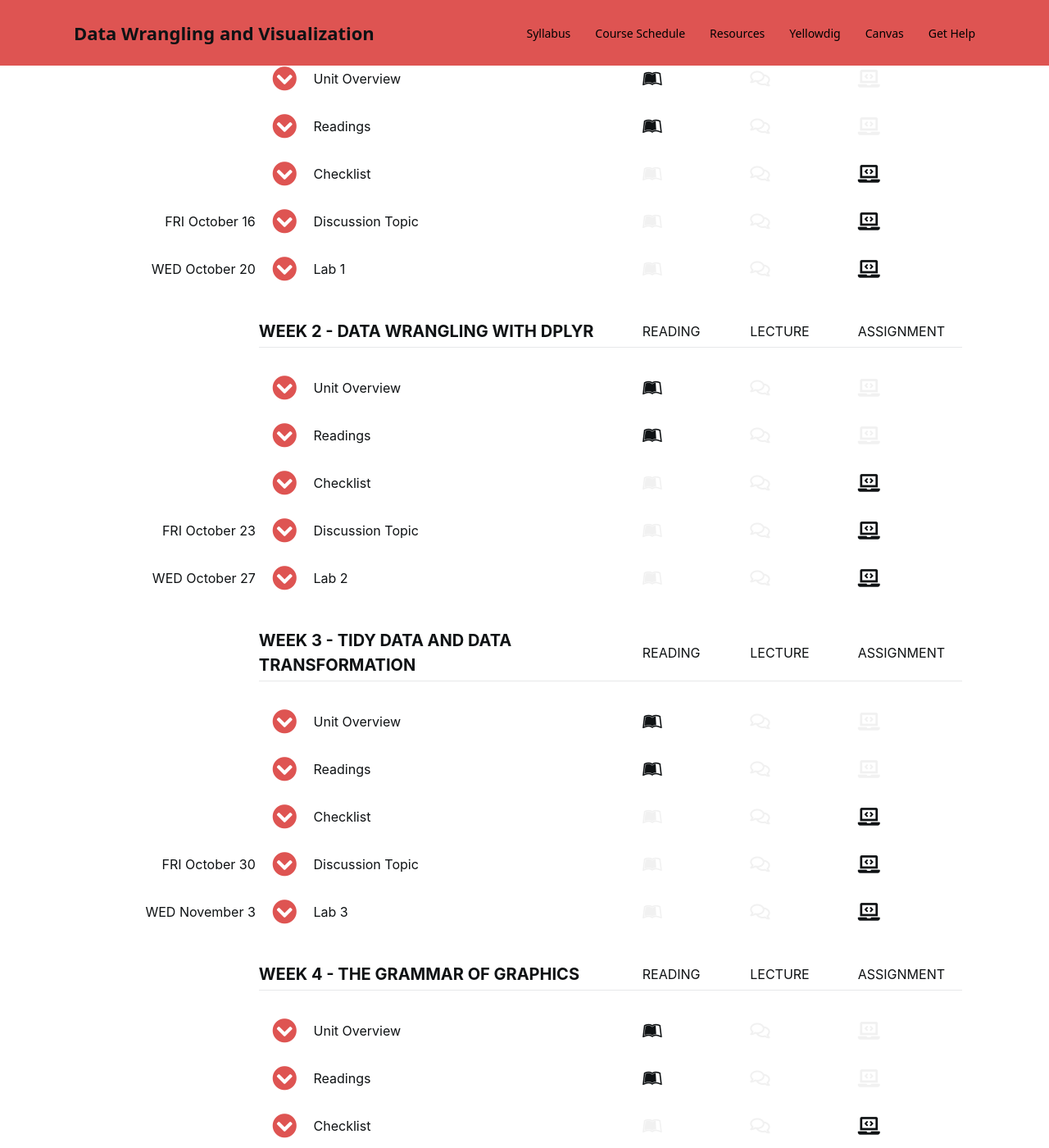
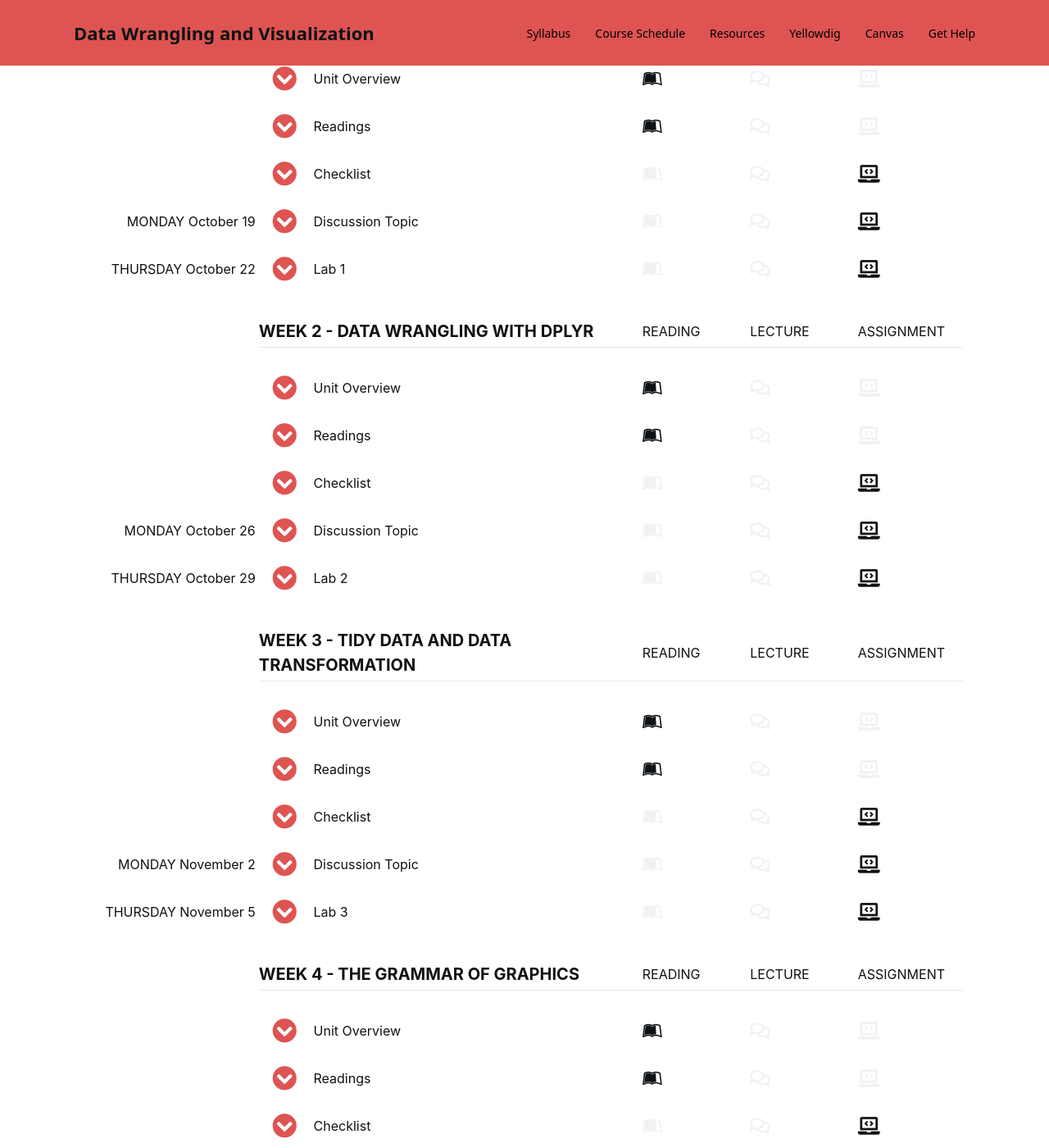
Before and after one commit to Watts-College/crj-541-fall-2026, a Jekyll site: the page built from schedule.md, in a window 1280 px wide and 1400 px high, scrolled down 674 px. Shown: the whole window at 82% size. Built offline with Jekyll 4.4.1, drawn with Linux system fonts in a browser that asks for light colours; nearby versions of some CDN libraries; a style sheet for code colours, icons or effects is not loaded; some of the changed text lies outside the part shown.

Commit message:
revisions to config and scheduling page

```diff
--- a/_config.yml
+++ b/_config.yml
@@ -33,9 +33,9 @@ header:
 - title: Resources
   url: resources/
 - title: Yellowdig
-  url: https://yellowdig.app/n/asu-online/community/693c5ebd-a1d3-41f7-bd5c-7a3b372274b4
+  url: https://canvas.asu.edu/courses/262077/assignments/7475118
 - title: Canvas
-  url: https://canvas.asu.edu/courses/244904
+  url: https://canvas.asu.edu/courses/262077
 - title: Get Help
   url: help/
 
--- a/schedule.md
+++ b/schedule.md
@@ -9,23 +9,20 @@ canvas:
   yellowdig_url: 'https://canvas.asu.edu/courses/262077/assignments/7475118'
 
 lab-due-dates:
-  lab-01: 'WED October 20'
-  lab-02: 'WED October 27'
-  lab-03: 'WED November 3'
-  lab-04: 'WED November 10'
-  lab-05: 'WED November 17'
-  lab-06: 'WED November 24'
+  lab-01: 'THURSDAY October 22'
+  lab-02: 'THURSDAY October 29'
+  lab-03: 'THURSDAY November 5'
+  lab-04: 'THURSDAY November 12'
+  lab-05: 'THURSDAY November 18'
+  lab-06: 'MONDAY November 30'
 
 discussion-dates:
-  topic-01: 'FRI October 16'
-  topic-02: 'FRI October 23'
-  topic-03: 'FRI October 30'
-  topic-04: 'FRI November 6'
-  topic-05: 'FRI November 13'
-  topic-06: 'FRI November 20'
-
-code-through:
-  due-date: 'FRIDAY December 4'
+  topic-01: 'MONDAY October 19'
+  topic-02: 'MONDAY October 26'
+  topic-03: 'MONDAY November 2'
+  topic-04: 'MONV November 9'
+  topic-05: 'MONDAY November 16'
+  topic-06: 'MONDAY November 23'
 
 final-project:
   due-date: 'FRIDAY December 4'
```
